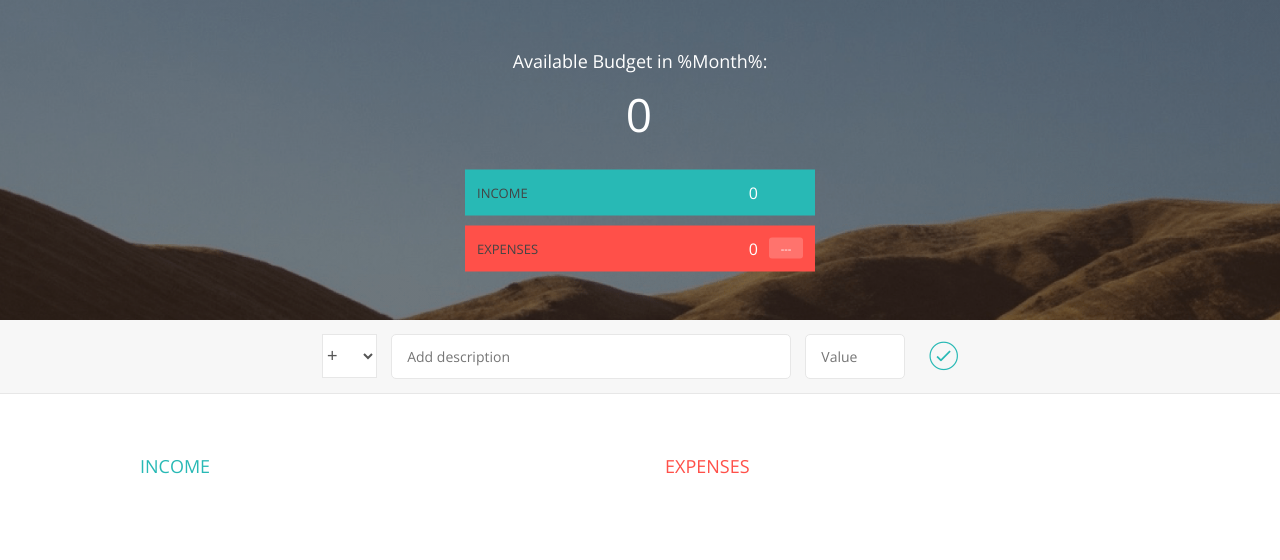
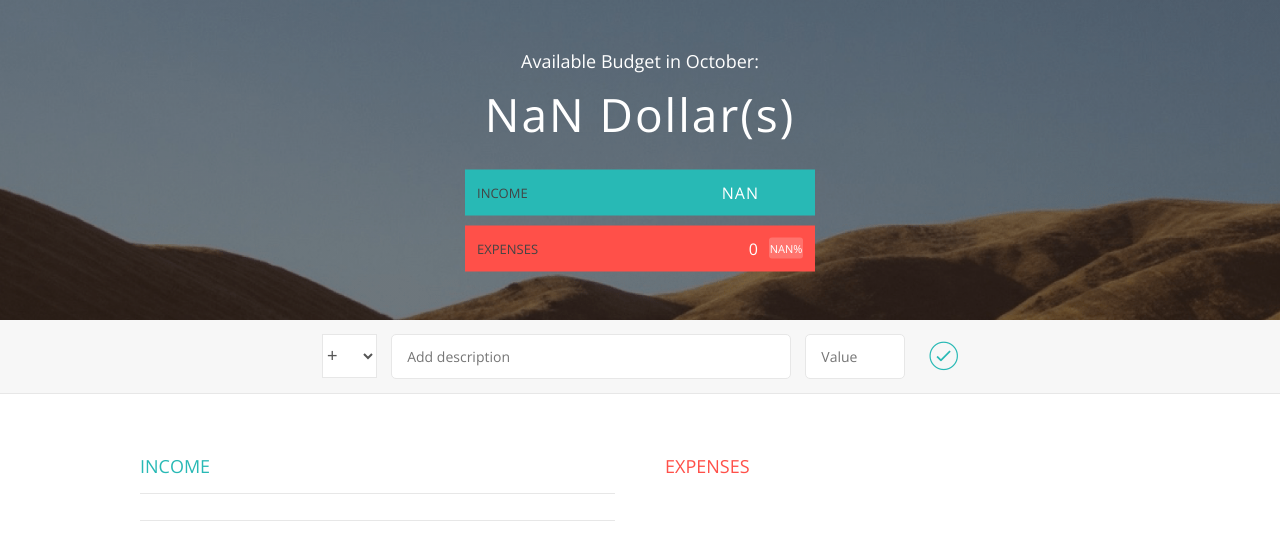
Before and after one commit to naderae/budgety, a plain HTML site: page index.html in a window 1280 px wide. Both pictures are taken after a click on the button 943 px from the left and 357 px from the top of the page. Drawn offline with nearby package versions, Linux system fonts and the light colour scheme.

Commit message:
done with all functionality

```diff
--- /dev/null
+++ b/app2.js
@@ -0,0 +1,254 @@
+
+
+var plusMinus = document.querySelector('.add__type');
+var summary = document.querySelector('.add__description');
+var amount = document.querySelector('.add__value');
+
+var addButton = document.querySelector('.add__btn');
+
+var deleteButton = document.querySelectorAll('.item__delete');
+var sumElement = document.querySelector('.budget__value');
+var income = document.querySelector('.budget__income--value');
+var expensesContainer = document.querySelector('.budget__expenses--value');
+
+var monthContainer = document.querySelector('.budget__title--month');
+
+
+var data = [];
+var id = 0;
+var totalIncome = 0;
+//var totalExpenses = 0;
+
+
+
+
+function calcSum(){
+  var sum = 0;
+  for (var i = 0; i < data.length ; i++) {
+    if (data[i].type === 'inc') {
+      sum += parseInt(data[i].value);
+
+    }else if (data[i].type === 'exp') {
+        sum -= parseInt(data[i].value);
+    }
+  }
+  return sum;
+};
+
+function calcIncome(){
+  var totalInc = 0
+  for (var i = 0; i < data.length; i++) {
+    if (data[i].type === 'inc') {
+      totalInc += parseInt(data[i].value);
+    } else {
+      continue;
+    }
+  }
+  totalIncome = totalInc;
+  return totalInc;
+};
+
+function calcExpenses(){
+  var totalExp = 0
+  for (var i = 0; i < data.length; i++) {
+    if (data[i].type === 'exp') {
+      totalExp += parseInt(data[i].value);
+    } else {
+      continue;
+    }
+  }
+  return totalExp;
+};
+
+function calcPercExp(){
+  var allExpenses = calcExpenses();
+  var allIncome = calcIncome();
+  var PercentExpenses = ((allExpenses / allIncome) * 100).toFixed(1);
+
+  var expensePercContainer = document.querySelector('.budget__expenses--percentage');
+  expensePercContainer.innerHTML = PercentExpenses + '%';
+}
+
+function displayIndivPercent(){
+
+ percentContainer = document.querySelectorAll('.item__percentage');
+ for (var i = 0; i < percentContainer.length; i++) {
+   var value = percentContainer[i].parentNode.firstChild.innerText; /// this is the value, its the same as input.value, but you access it from the outside
+   percentContainer[i].innerHTML = ((Number(value) / totalIncome) * 100).toFixed(1) + '%';
+ }
+};
+
+function findMonth(){
+  var monthNames = ["January", "February", "March", "April", "May", "June",
+  "July", "August", "September", "October", "November", "December"];
+
+  var date = new Date();
+  var month = monthNames[date.getMonth()];
+
+  return  month
+
+};
+
+
+function displayMonth(){
+  var currentMonth =  findMonth();
+  monthContainer.textContent = currentMonth;
+};
+
+
+
+function getInput(){
+
+  var actualplusMinus = plusMinus.value;
+  var actualSummary = summary.value;
+  var actualAmount = amount.value;
+
+
+  data.push(
+   input = {
+    type: actualplusMinus,
+    description: actualSummary,
+    value: actualAmount,
+    id: id++
+   }
+  );
+
+
+
+  return input;
+};
+
+
+
+
+
+function displayInput(){
+
+  var input = getInput();
+  console.log(data);
+
+  if (input.type === 'inc') {
+    var element = document.querySelector('.income__list')
+    var html = document.createElement('div')
+
+
+
+    html.innerHTML = `<div class="item clearfix" id="income-${input.id}"><div class="item__description">${input.description}</div><div class="right clearfix"><div class="item__value">${input.value}</div><div class="item__delete"><button class="item__delete--btn"><i class="ion-ios-close-outline"></i></button></div></div></div>`
+
+    element.appendChild(html);
+
+    //calc total income
+    var totInc = calcIncome();
+    income.innerHTML = totInc;
+
+
+    // get sum and put in UI
+    var total = calcSum();
+    sumElement.innerHTML = total + ' Dollar(s)'
+
+    //display expense as percentage of total income
+    calcPercExp();
+
+
+
+
+    //update individual expenses
+    displayIndivPercent();
+
+
+    // setup event handler for delete button here.
+
+    var deleteButton = html.querySelector('.item__delete');
+    deleteButton.addEventListener('click', function(){
+      element.removeChild(html);
+
+      var id = input.id;
+      for (var i = 0; i < data.length; i++) {
+        if (data[i].id === id) {
+          data.splice(i, 1);
+        }
+
+      }
+      var totInc = calcIncome();
+      income.innerHTML = totInc;
+
+
+      var total = calcSum();
+      sumElement.innerHTML = total + ' Dollar(s)'
+
+      calcPercExp();
+    })
+  };
+
+
+
+
+
+
+  if (input.type === 'exp') {
+
+    var element = document.querySelector('.expenses__list');
+    var html = document.createElement('div');
+
+
+
+
+    html.innerHTML = `<div class="item clearfix" id="expense-${input.id}"><div class="item__description">${input.description}</div><div class="right clearfix"><div class="item__value">${input.value}</div><div class="item__percentage">%</div><div class="item__delete"><button class="item__delete--btn"><i class="ion-ios-close-outline"></i></button></div></div></div>`
+
+    element.appendChild(html);
+
+    // calculate total expenses
+    var expenses = calcExpenses();
+    expensesContainer.innerHTML = '-' + expenses;
+
+
+    // calculate sum
+    var total = calcSum();
+    sumElement.innerHTML = total + ' Dollar(s)'
+
+    calcPercExp();
+
+     displayIndivPercent();
+
+
+
+
+    // delete a input
+    var deleteButton = html.querySelector('.item__delete');
+
+    deleteButton.addEventListener('click', function(){
+      element.removeChild(html);
+      var id = input.id;
+      for (var i = 0; i < data.length; i++) {
+        if (data[i].id === id) {
+          data.splice(i, 1);
+
+        }
+      }
+
+
+    var expenses = calcExpenses();
+    expensesContainer.innerHTML = '-' + expenses;
+
+
+    var total = calcSum();
+    sumElement.innerHTML = total + ' Dollar(s)'
+
+    calcPercExp();
+    })
+  }
+};
+
+
+
+function init(){
+  displayMonth();
+  sumElement.innerHTML = 0;
+  income.innerHTML = 0;
+  expensesContainer.innerHTML = 0;
+}
+
+
+init();
+
+addButton.addEventListener('click', displayInput);
--- a/index.html
+++ b/index.html
@@ -56,8 +56,9 @@
 
                     <div class="income__list">
 
-                        <!--
-                        <div class="item clearfix" id="income-0">
+
+
+                        <!-- <div class="item clearfix" id="income-0">
                             <div class="item__description">Salary</div>
                             <div class="right clearfix">
                                 <div class="item__value">+ 2,100.00</div>
@@ -75,8 +76,8 @@
                                     <button class="item__delete--btn"><i class="ion-ios-close-outline"></i></button>
                                 </div>
                             </div>
-                        </div>
-                        -->
+                        </div> -->
+
 
                     </div>
                 </div>
@@ -119,6 +120,6 @@
 
         </div>
 
-        <script src="app.js"></script>
+        <script src="app2.js"></script>
     </body>
 </html>
```
Also changed, not shown: style.css (line endings or trailing spaces).
